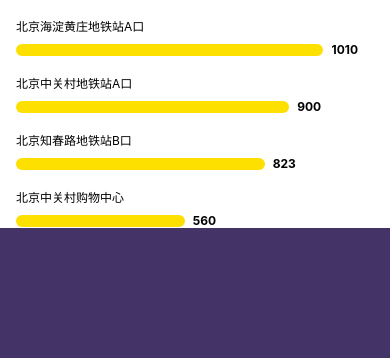
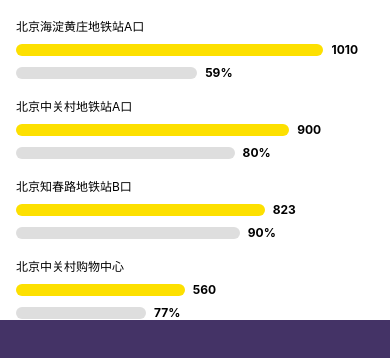
Before and after one commit to godeadasdf/withdraw_demo, a React Native app: screen / in a window 390 px wide. Shown: the top 358 px of the page. Built offline with nearby package versions, Linux system fonts and the light colour scheme.

Commit message:
douleLineOK

```diff
--- a/App.js
+++ b/App.js
@@ -34,10 +34,10 @@
         <SingleAxisChart
           data={{
             number: [
-            {id: 1, num: 560},
-            {id: 2, num: 900},
-            {id: 3, num: 823},
-            {id: 4, num: 1010}
+              {id: 1, num: 560, percent: 0.77},
+              {id: 2, num: 900, percent: 0.80},
+              {id: 3, num: 823, percent: 0.90},
+              {id: 4, num: 1010, percent: 0.59}
             ], titles: [
               '北京海淀黄庄地铁站A口',
               '北京中关村地铁站A口',
@@ -45,6 +45,8 @@
               '北京中关村购物中心'
             ]
           }}
+          dualLine={true}
+
         />
       </View>
     );
--- a/app/components/SingAxisChart.js
+++ b/app/components/SingAxisChart.js
@@ -10,13 +10,15 @@
   constructor(props) {
     super(props);
     this.state = {
-      maxLength: -1
+      maxLength: -1,
     };
   }
 
   render() {
     const data = this.sort(this.props.data.number);
-    const titles = this.props.data.titles;
+    const titles = this.props.data.titles || [];
+    const isDualLine = this.props.dualLine;
+    const dualLengthFirst = this.state.maxLength > 0 ? this.state.maxLength * data[0].percent : 0;
     return (
       data && data.length > 0 ?
         <View style={styles.container}>
@@ -30,10 +32,23 @@
                 ref='topOne' style={styles.topOne}/>
               <Text style={styles.textNumber}>{data[0].num}</Text>
             </View>
+            {isDualLine == true ?
+              <View style={styles.item_container}>
+                <View style={{
+                  height: 12,
+                  backgroundColor: '#DEDEDE',
+                  borderRadius: 10,
+                  width: dualLengthFirst
+                }}/>
+                <Text style={styles.textNumber}>
+                  {data[0].percent * 100 + '%'}
+                </Text>
+              </View> : null}
           </View>
           {
             data.map((item, index) => {
               let width = data[index].ratio * this.state.maxLength;
+              let dualWidth = data[index].percent ? data[index].percent * width : 0;
               return index > 0 ? <View>
                 <Text style={styles.textTitle}>{titles[index]}</Text>
                 <View style={styles.item_container}>
@@ -43,8 +58,23 @@
                     height: 12,
                     borderRadius: 10,
                   }}/>
-                  <Text style={styles.textNumber}>{data[index].num}</Text>
-                </View></View> : null;
+                  <Text style={styles.textNumber}>
+                    {data[index].num}
+                  </Text>
+                </View>
+                {isDualLine == true ?
+                  <View style={styles.item_container}>
+                    <View style={{
+                      height: 12,
+                      backgroundColor: '#DEDEDE',
+                      borderRadius: 10,
+                      width: dualWidth
+                    }}/>
+                    <Text style={styles.textNumber}>
+                      {data[index].percent * 100 + '%'}
+                    </Text>
+                  </View> : null}
+              </View> : null;
             })}
         </View> : null
     );
@@ -86,6 +116,12 @@
     backgroundColor: '#FDE000',
     borderRadius: 10,
   },
+  dualLine: {
+    height: 12,
+    backgroundColor: '#DEDEDE',
+    borderRadius: 10,
+    marginTop: 8,
+  },
   textTitle: {
     marginTop: 17,
     marginRight: 16,
```
